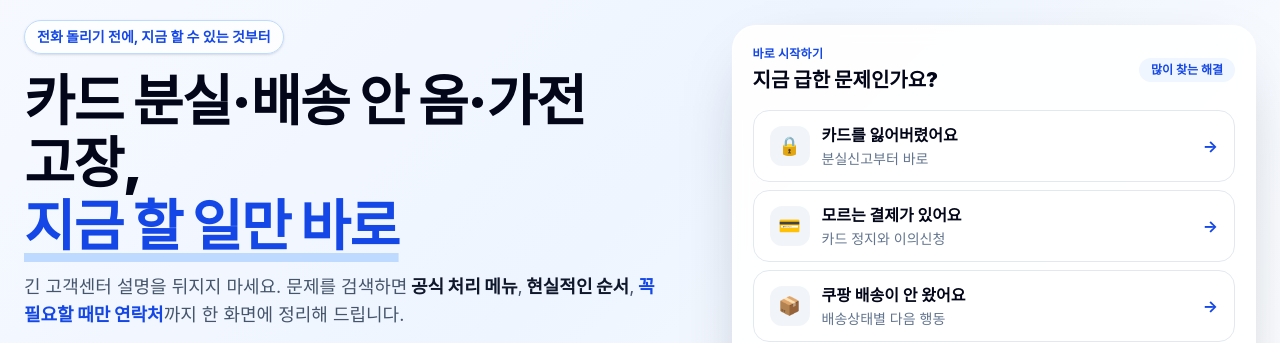
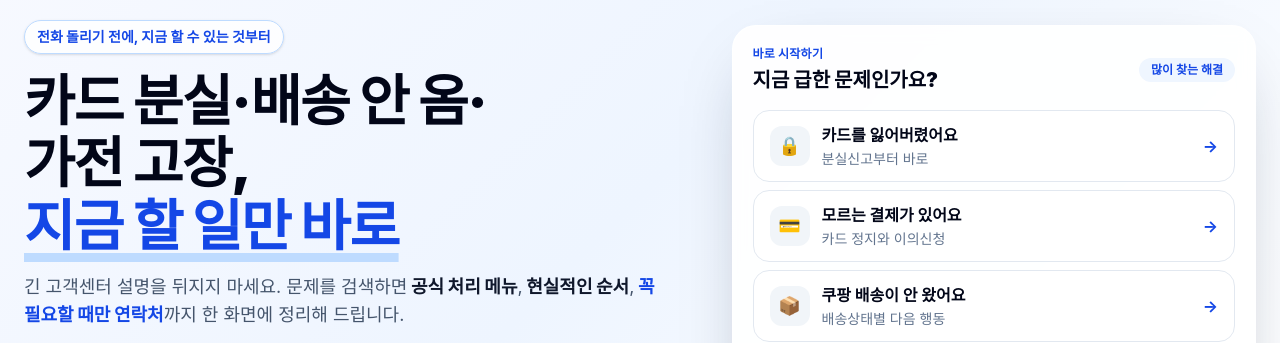
Before and after one commit to kysoboe-cell/baro-cheori, a Next.js app: page / in a window 1280 px wide. Shown: the part 160-503 px from the top of the page. Built offline with nearby package versions, Linux system fonts and the light colour scheme; no server answers.

Commit message:
fix hero title wrapping

```diff
--- a/app/page.tsx
+++ b/app/page.tsx
@@ -115,7 +115,7 @@ export default function Home() {
               전화 돌리기 전에, 지금 할 수 있는 것부터
             </p>
             <h1 className="mt-4 max-w-3xl break-keep text-4xl font-black leading-[1.13] tracking-tight text-slate-950 sm:text-5xl lg:text-[3.45rem]">
-              카드 분실·배송 안 옴·가전 고장,
+              카드 분실·배송 안 옴·<span className="whitespace-nowrap">가전 고장,</span>
               <br className="hidden sm:block" />
               <span className="text-blue-700 underline decoration-blue-200 decoration-[0.16em] underline-offset-[0.12em]">
                 지금 할 일만 바로
```
